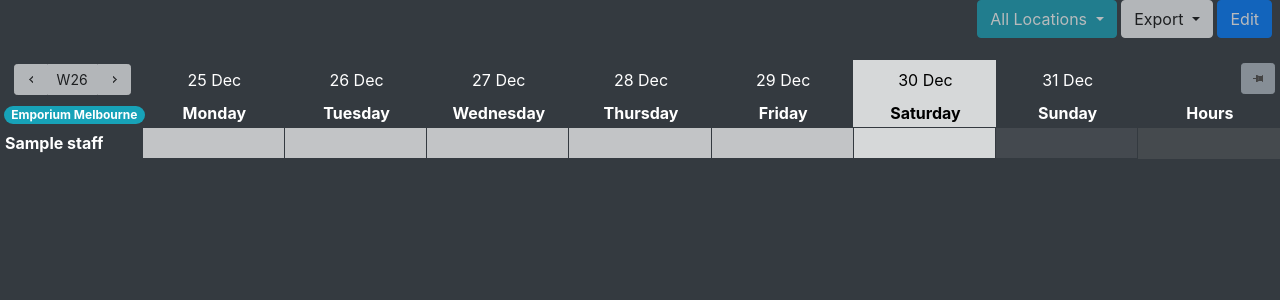
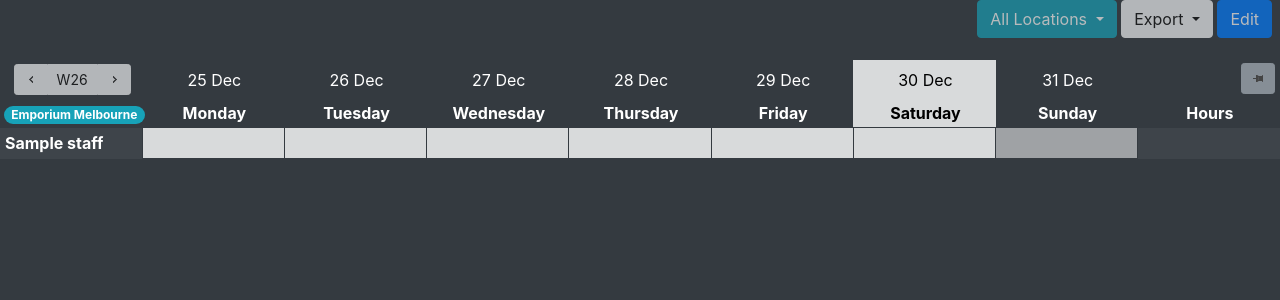
Before and after one commit to aishsingh/bombaybar-roster-django, a Django app: template ownerview/templates/ownerview/roster.html in a window 1280 px wide. Shown: the part 56-356 px from the top of the page. Run offline with Django 3.2, Linux system fonts and the light colour scheme; the template is opened without the code that fills it: most values are stand-ins (such as "Sample title", 1, 10 or a date in 2020); some libraries are stand-ins or nearby versions.

Commit message:
Styled roster better

```diff
--- a/ownerview/static/ownerview/roster.css
+++ b/ownerview/static/ownerview/roster.css
@@ -11,6 +11,7 @@ body {
     background-repeat: no-repeat;
     background-attachment: fixed;
     background-position: center 58%;
+    background-color: rgba(255, 255, 255, 0.05);
 }
 #roster-table td:not(:first-child):not(:last-child) {
     border: 1px solid rgb(52, 58, 64);
@@ -58,17 +59,19 @@ body {
     color: white;
 }
 .history-time {
-    color: rgb(200, 50, 50);
+    /* color: rgb(200, 50, 50); */
+    /* color: rgb(255, 193, 7); */
+    color: rgb(0, 50, 150);
 }
 .history-away {
     color: rgb(0, 120, 0);
 }
 .verified-history-cell {
-    background: rgba(255, 255, 255, 0.75);
+    background: rgba(255, 255, 255, 0.8);
 }
 .roster-cell {
-    background: rgba(255, 255, 255, 0.7);
-    color: rgb(40, 40, 40);
+    background: rgba(255, 255, 255, 0.8);
+    color: rgb(50, 50, 50);
 }
 .roster-cell input {
     color: white;
@@ -83,7 +86,6 @@ body {
     font-weight: bold;
 }
 .hours-cell {
-    background: rgba(110, 110, 110, 0.3);
     color: white;
     text-align: center;
 }
--- a/ownerview/static/ownerview/roster.js
+++ b/ownerview/static/ownerview/roster.js
@@ -75,7 +75,8 @@ function calcWeekDates() {
 function styleRoster() {
     // Highlight current day column
     if (!week_offset) {
-        var elements = $("#roster-table td, #roster-table th");
+        // var elements = $("#roster-table td, #roster-table th");
+        var elements = $("#roster-table th");
         var target_index = elements.index() + 1 + day_of_week;
 
         elements.filter(":nth-child(" + target_index + ")").css("background-color", "rgba(255, 255, 255, 0.8)");
@@ -85,13 +86,13 @@ function styleRoster() {
         // Hightlight the future
         elements = $("#roster-table td");
         for (var i = target_index+1; i < (elements.index()+2+7); i++) {
-            elements.filter(":nth-child(" + i + ")").css("background-color", "rgba(200, 200, 200, 0.1)");
-            elements.filter(":nth-child(" + i + ")").css("color", "rgb(200, 200, 200)");
+            elements.filter(":nth-child(" + i + ")").css("background-color", "rgba(255, 255, 255, 0.5)");
+            // elements.filter(":nth-child(" + i + ")").css("color", "rgb(200, 200, 200)");
         }
     } // Hightlight the future
     else if (week_offset > 0) {
-        $("#roster-table .roster-cell").css("background-color", "rgba(200, 200, 200, 0.1)");
-        $("#roster-table .roster-cell").css("color", "rgb(200, 200, 200)");
+        $("#roster-table .roster-cell").css("background-color", "rgba(255, 255, 255, 0.5)");
+        // $("#roster-table .roster-cell").css("color", "rgb(200, 200, 200)");
         // $("#roster-table .verified-history-cell").css("background-color", "rgba(200, 200, 200, 0.1)");
         // $("#roster-table .verified-history-cell").css("color", "rgb(200, 200, 200)");
     }
@@ -290,12 +291,12 @@ $(document).ready(function()
         target_index = $(this).closest("tr").index() + 1;
         elements = $("tr");
         // elements.filter(":nth-child(" + target_index + ")").css("background-color", "rgba(220, 53, 69, 1)");
-        elements.filter(":nth-child(" + target_index + ")").css("background-color", "rgba(23, 162, 184, 1)");
+        elements.filter(":nth-child(" + target_index + ")").css("background-color", "rgba(23, 162, 184, 0.6)");
 
         if (!week_offset && !edit_mode) {
             var cell = $(this).closest("tr").find("td:eq(" + day_of_week + ")");
-            cell.css("background-color", "rgba(23, 162, 184, 1)");
-            cell.css("color", "white");
+            // cell.css("background-color", "rgba(23, 162, 184, 1)");
+            // cell.css("color", "white");
         }
     });
     // Highlight mouseover row
@@ -305,12 +306,12 @@ $(document).ready(function()
         target_index = $(this).closest("tr").index() + 1;
         elements = $("tr");
         // elements.filter(":nth-child(" + target_index + ")").css("background-color", "rgba(220, 53, 69, 1)");
-        elements.filter(":nth-child(" + target_index + ")").css("background-color", "rgba(255, 255, 255, 0.1)");
+        elements.filter(":nth-child(" + target_index + ")").css("background-color", "rgba(255, 255, 255, 0.3)");
 
         if (!week_offset && !edit_mode) {
             var cell = $(this).closest("tr").find("td:eq(" + day_of_week + ")");
-            cell.css("background-color", "rgba(255, 255, 255, 0.9)");
-            cell.css("color", "black");
+            // cell.css("background-color", "rgba(255, 255, 255, 0.7)");
+            // cell.css("color", "black");
         }
     });
     // Reset styles
@@ -320,8 +321,8 @@ $(document).ready(function()
 
         if (!week_offset && !edit_mode) {
             var cell = $(this).closest("tr").find("td:eq(" + day_of_week + ")");
-            cell.css("background-color", "rgba(255, 255, 255, 0.8)");
-            cell.css("color", "black");
+            cell.css("background-color", "");
+            cell.css("color", "");
         }
     });
 
@@ -468,13 +469,13 @@ $(document).ready(function()
         $("#edit-btn").removeClass( "btn-danger" ).addClass( "btn-primary" ).html("Edit");
         $("#save-btn").hide();
 
-        $("#roster-table .roster-cell").css("background-color", "rgba(255, 255, 255, 0.7)");
-        $("#roster-table .roster-cell").css("color", "rgb(40, 40, 40)");
-        $("#roster-table .verified-history-cell").css("background-color", "rgba(255, 255, 255, 0.7)");
-        $("#roster-table .verified-history-cell").css("color", "rgb(200, 50, 50)");
+        $("#roster-table .roster-cell").css("background-color", "");
+        $("#roster-table .roster-cell").css("color", "");
+        $("#roster-table .verified-history-cell").css("background-color", "");
+        $("#roster-table .verified-history-cell").css("color", "");
 
-        $("#roster-table td:not(:first-child):not(:last-child)").css("border-style", "solid");
-        $("#roster-table td:not(:first-child):not(:last-child)").css("border-color", "rgb(52, 58, 64)");
+        $("#roster-table td:not(:first-child):not(:last-child)").css("border-style", "");
+        $("#roster-table td:not(:first-child):not(:last-child)").css("border-color", "");
 
         styleRoster();
 
```
